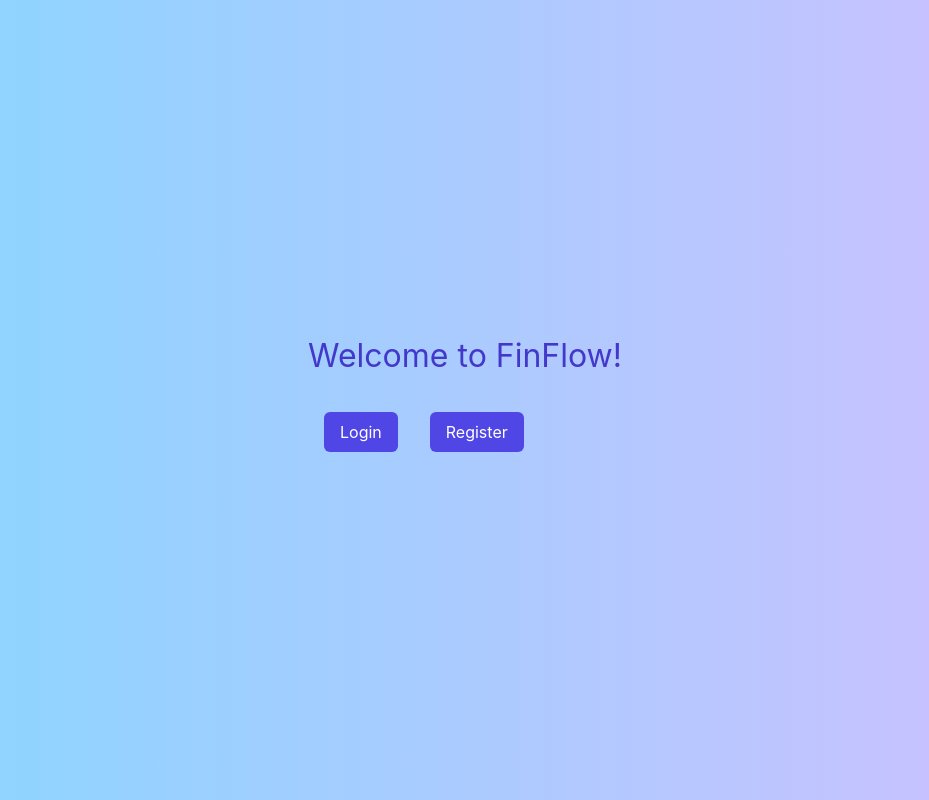
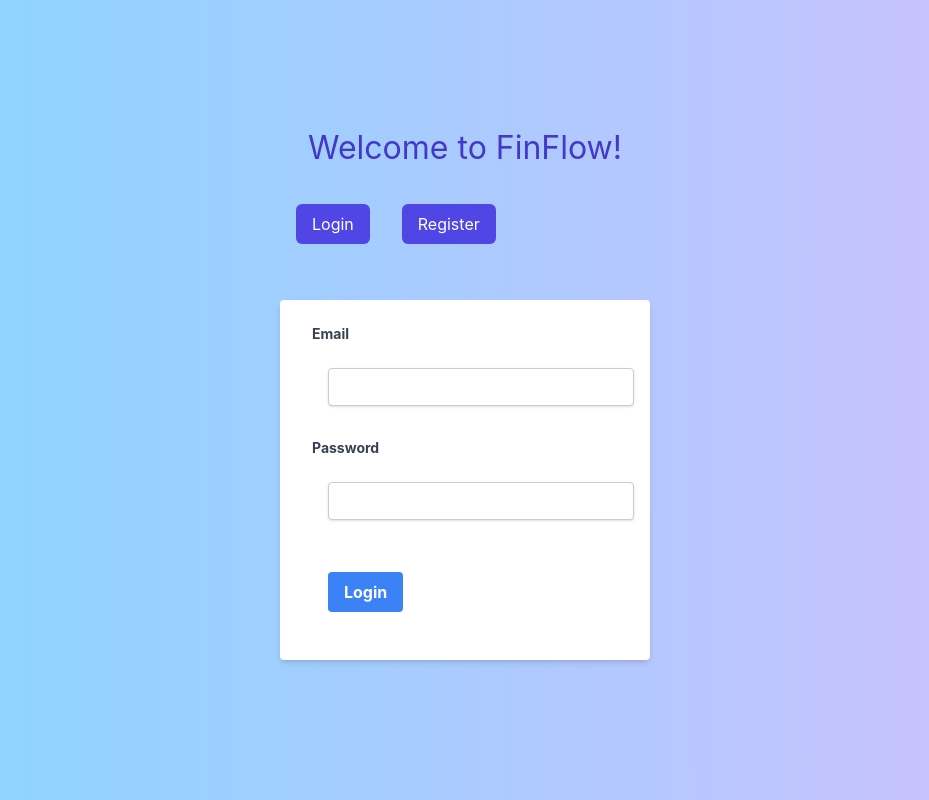
Before and after one commit to chris251190/finflow, a Next.js app: page / in a window 1280 px wide. Shown: the whole page, without its empty margins (175-1104 px from the left). Built offline with nearby package versions, Linux system fonts and the light colour scheme; no server answers.

Commit message:
remove unneeded routes

```diff
--- a/pages/dashboard.tsx
+++ /dev/null
@@ -1,32 +0,0 @@
-import React, { useEffect } from 'react';
-import { useSession } from 'next-auth/react';
-import { useRouter } from 'next/router';
-import FinFlowDashboard from '../components/FinFlowDashboard';
-import { signOut } from 'next-auth/react';
-import EarningsAndExpensesForm from '@/components/EarningsAndExpensesForm';
-
-
-const DashboardPage: React.FC = () => {
-  const { data: session, status } = useSession();
-  const router = useRouter();
-
-  useEffect(() => {
-    if (status !== "loading" && !session) {
-        router.push('/login');
-    }
-  }, [session, status, router]);
-
-  if (status === "loading") {
-    return <div>Loading...</div>;
-  }
-
-  return (
-    <div>
-      <FinFlowDashboard />
-      <EarningsAndExpensesForm />
-      <button onClick={() => signOut()}>Logout</button>
-    </div>
-  );
-};
-
-export default DashboardPage;
--- a/pages/index.tsx
+++ b/pages/index.tsx
@@ -1,24 +1,39 @@
-import { useSession, signIn, signOut } from 'next-auth/react';
-import Link from 'next/link';
+import { useState, useEffect } from 'react';
+import { useSession, signOut } from 'next-auth/react';
+import LoginForm from '../components/LoginForm';
+import RegisterForm from '../components/RegisterForm';
+import FinFlowDashboard from '../components/FinFlowDashboard';
+import EarningsAndExpensesForm from '@/components/EarningsAndExpensesForm';
 
-const Navigation: React.FC = () => {
+export default function Home() {
+  const [showLogin, setShowLogin] = useState(true);
   const { data: session } = useSession();
 
+  useEffect(() => {
+    if (session) {
+      setShowLogin(false); // Automatically switch to dashboard view if logged in
+    }
+  }, [session]);
+
+  if (session) {
+    return (
+      <div>
+        <h1>Welcome to FinFlow!</h1>
+        <FinFlowDashboard />
+        <EarningsAndExpensesForm />
+        <button onClick={() => signOut()}>Logout</button>
+      </div>
+    );
+  }
+
   return (
-    <nav>
-     <h1>Welcome to FinFlow!</h1>
-      {session ? (
-        <>
-          <button onClick={() => signOut()}>Logout</button>
-        </>
-      ) : (
-        <>
-          <Link href="/login"><button>Login</button></Link>
-          <Link href="/register"><button>Register</button></Link>
-        </>
-      )}
-    </nav>
+    <div>
+      <h1>Welcome to FinFlow!</h1>
+      <nav>
+        <button onClick={() => setShowLogin(true)} className="mr-4">Login</button>
+        <button onClick={() => setShowLogin(false)}>Register</button>
+      </nav>
+      {showLogin ? <LoginForm /> : <RegisterForm />}
+    </div>
   );
-};
-
-export default Navigation;
+}
--- a/pages/login.tsx
+++ /dev/null
@@ -1,10 +0,0 @@
-import LoginForm from '../components/LoginForm'; // Stellen Sie sicher, dass der Pfad zu Ihrer LoginForm Komponente korrekt ist
-
-export default function Login() {
-  return (
-    <div>
-      <h1>Login</h1>
-      <LoginForm />
-    </div>
-  );
-}
--- a/pages/register.tsx
+++ /dev/null
@@ -1,10 +0,0 @@
-import RegisterForm from '../components/RegisterForm'; // Stellen Sie sicher, dass der Pfad zu Ihrer RegisterForm Komponente korrekt ist
-
-export default function Register() {
-  return (
-    <div>
-      <h1>Register</h1>
-      <RegisterForm />
-    </div>
-  );
-}
```
